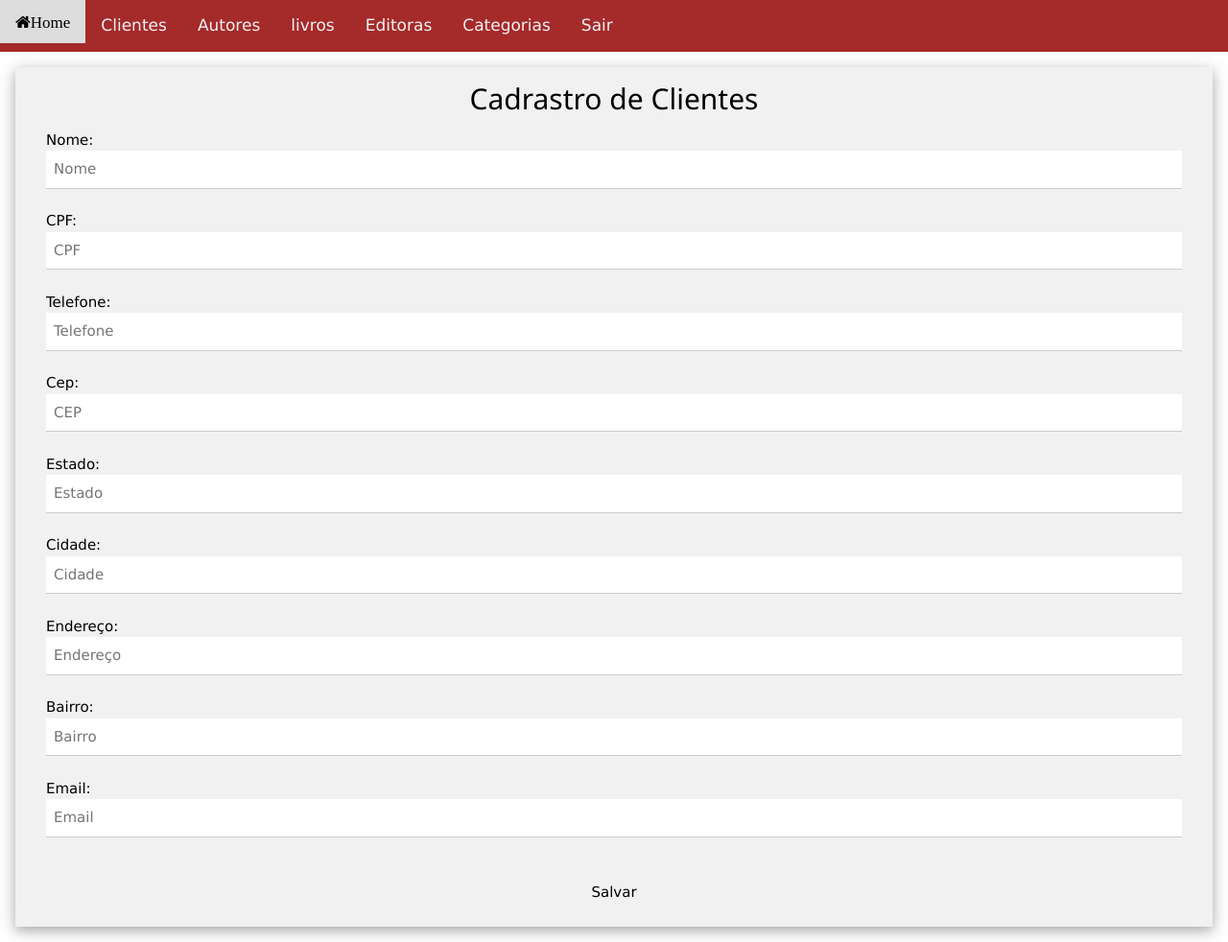
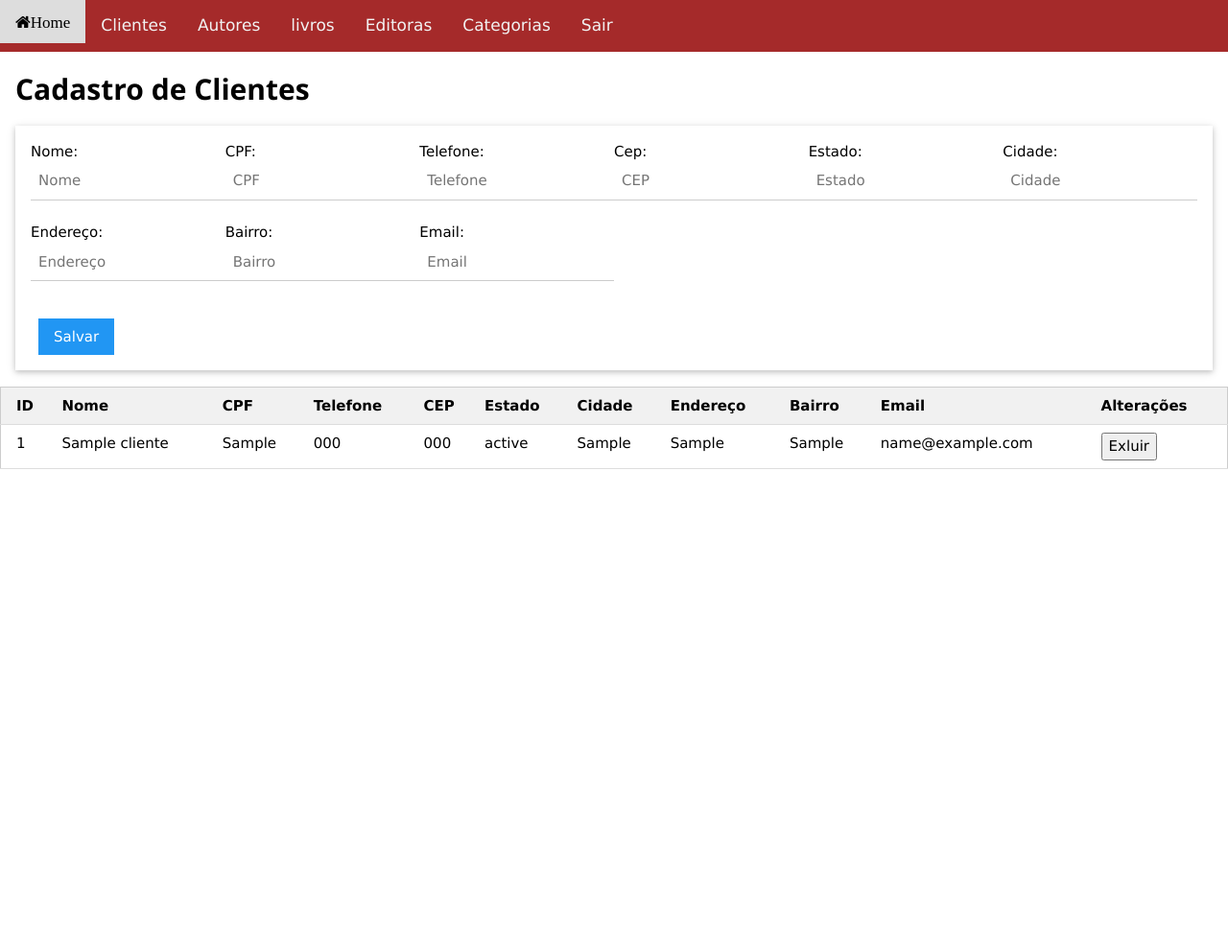
Before and after one commit to Cleristonl1m4/Biblioteca-Universo-da-Palavra, a PHP site: page /Pages/Clientes/pageClientesCadastro.php in a window 1280 px wide. Shown: the whole page at 96% size. After the commit the page ends 489 px from the top, so only its background shows below. Run offline with PHP 8.4, Linux system fonts and the light colour scheme; tables that the repository leaves empty or names only in its code hold one stand-in row (values such as "Sample post").

Commit message:
create delete cliente

```diff
--- a/Pages/Autor/pageListarAutores.php
+++ b/Pages/Autor/pageListarAutores.php
@@ -34,6 +34,7 @@
 </head>
 <body>
     <?php
+        include("../../Components/menu/menu.html");
         include("../../dados/conexao/conexao.php");
 
         // Consulta autores
--- a/Pages/Clientes/pageClientesCadastro.php
+++ b/Pages/Clientes/pageClientesCadastro.php
@@ -33,56 +33,68 @@
         $insert->bind_param("sssssssss", $nome, $cpf, $telefone, $cep, $estado, $cidade, $endereco, $bairro, $email);
 
         if ($insert->execute()) {
-            echo '<div style="background: green;"">"Dados inseridos com Sucesso</div>';
+            echo '<div class="w3-panel w3-green">
+            <h3>Concluido!</h3>
+            <p>Dados inseridos com sucesso</p>
+            </div>';
         } else {
-            echo "Erro ao inserir registros:" . $conn->$error;
+            echo '<div class="w3-panel w3-red">
+            <h3>Falha!</h3>
+            <p>Erro ao inserir dados</p>
+            </div>';
         }
 
         $insert->close();
     }
     ?>
-    <form id="formaCliente" class="w3-container w3-card-4 w3-light-grey w3-margin" action="pageClientesCadastro.php" method="post">
-        <h2 class="w3-center">Cadrastro de Clientes</h2>
-        <div class="container w3-margin-left w3-margin-right w3-margin-bottom">
-
+    <div class="w3-container">
+        <h2 class="w3-margin-top"><strong>Cadastro de Clientes</strong></h2>
+        <form id="formaCliente" class='w3-container w3-card-2 w3-margin-top' action="pageClientesCadastro.php" method="post">
+            <div class="w3-margin-top">
+                <div class="w3-col s2">
                     <label for="nome">Nome:</label><br>
                     <input class="w3-input" type="text" id="nome" name="nome" placeholder="Nome" required><br>
-
-
+                </div>
+                <div class="w3-col s2">
                     <label for="cpf">CPF:</label><br>
                     <input class="w3-input" type="text" id="cpf" name="cpf" placeholder="CPF" required><br>
-
-
+                </div>
+                <div class="w3-col s2">
                     <label for="telefone">Telefone:</label><br>
                     <input class="w3-input" type="text" id="telefone" name="telefone" placeholder="Telefone" required><br>
-
-
+                </div>
+                <div class="w3-col s2">
                     <label for="cep">Cep:</label><br>
                     <input class="w3-input" type="text" id="cap" name="cep" placeholder="CEP" required><br>
+                </div>
 
-
+                <div class="w3-col s2">
                     <label for="estado">Estado:</label><br>
                     <input class="w3-input" type="text" id="estado" name="estado" placeholder="Estado" required><br>
-
-
+                </div>
+                <div class="w3-col s2">
                     <label for="cidade">Cidade:</label><br>
                     <input class="w3-input" type="text" id="cidade" name="cidade" placeholder="Cidade" required><br>
-
-
+                </div>
+                <div class="w3-col s2">
                     <label for="endereço">Endereço:</label><br>
                     <input class="w3-input" type="text" id="endereco" name="endereco" placeholder="Endereço" required><br>
-
-
+                </div>
+                 <div class="w3-col s2">
                      <label for="bairro">Bairro:</label><br>
                      <input class="w3-input" type="text" id="bairro" name="bairro" placeholder="Bairro" required><br>
-
-
+                 </div>
+                <div class="w3-col s2">
                     <label for="email">Email:</label><br>
                     <input class="w3-input" type="text" id="email" name="email" placeholder="Email" required><br>
-
                 </div>
-        <button class="w3-button w3-block w3-section w3-ripple w3-pedding" type="submit">Salvar</button>
+            </div>
+            <div class="w3-row-padding w3-margin-bottom">
+                <button class="w3-button w3-blue w3-margin-top" type="submit">Salvar</button>
+            </div>
         </form>
+    </div>
+    <?php include("pagelistarCliente.php") ?>
 </body>
 
 </html>
--- /dev/null
+++ b/Pages/Clientes/pagelistarCliente.php
@@ -0,0 +1,59 @@
+<!DOCTYPE html>
+<html lang="en">
+
+<head>
+    <meta charset="UTF-8">
+    <meta name="viewport" content="width=device-width, initial-scale=1.0">
+    <title>Document</title>
+</head>
+
+<body>
+    <?php
+    include("../../dados/conexao/conexao.php");
+
+    $sql = "SELECT * FROM clientes";
+
+    $result = $conn->query($sql);
+
+    ?>
+
+    <table class="w3-table-all w3-margin-top">
+        <thead>
+            <tr class="w3-light-grey">
+                <th>ID</th>
+                <th>Nome</th>
+                <th>CPF</th>
+                <th>Telefone</th>
+                <th>CEP</th>
+                <th>Estado</th>
+                <th>Cidade</th>
+                <th>Endereço</th>
+                <th>Bairro</th>
+                <th>Email</th>
+                <th>Alterações</th>
+            </tr>
+        </thead>
+        <?php
+        if ($result && $result->num_rows > 0) {
+            while ($row = $result->fetch_assoc()) {
+                echo "<tr>";
+                echo "<td>" . htmlspecialchars($row["id"]) . "</td>";
+                echo "<td>" . htmlspecialchars($row["nome"]) . "</td>";
+                echo "<td>" . htmlspecialchars($row["cpf"]) . "</td>";
+                echo "<td>" . htmlspecialchars($row["telefone"]) . "</td>";
+                echo "<td>" . htmlspecialchars($row["cep"]) . "</td>";
+                echo "<td>" . htmlspecialchars($row["estado"]) . "</td>";
+                echo "<td>" . htmlspecialchars($row["cidade"]) . "</td>";
+                echo "<td>" . htmlspecialchars($row["endereco"]) . "</td>";
+                echo "<td>" . htmlspecialchars($row["bairro"]) . "</td>";
+                echo "<td>" . htmlspecialchars($row["email"]) . "</td>";
+                echo "<td>";
+                echo "<a href='deleteCliente.php?id=".$row['id']."'><button type='button'>Exluir</button></a></td>";
+                echo "</tr>";
+            }
+        }
+        ?>
+    </table>
+</body>
+
+</html>
```
Also changed, not shown: Pages/Clientes/deleteCliente.php (added, +32 -0 lines). Lines whose indentation alone changed are shown as unchanged.
